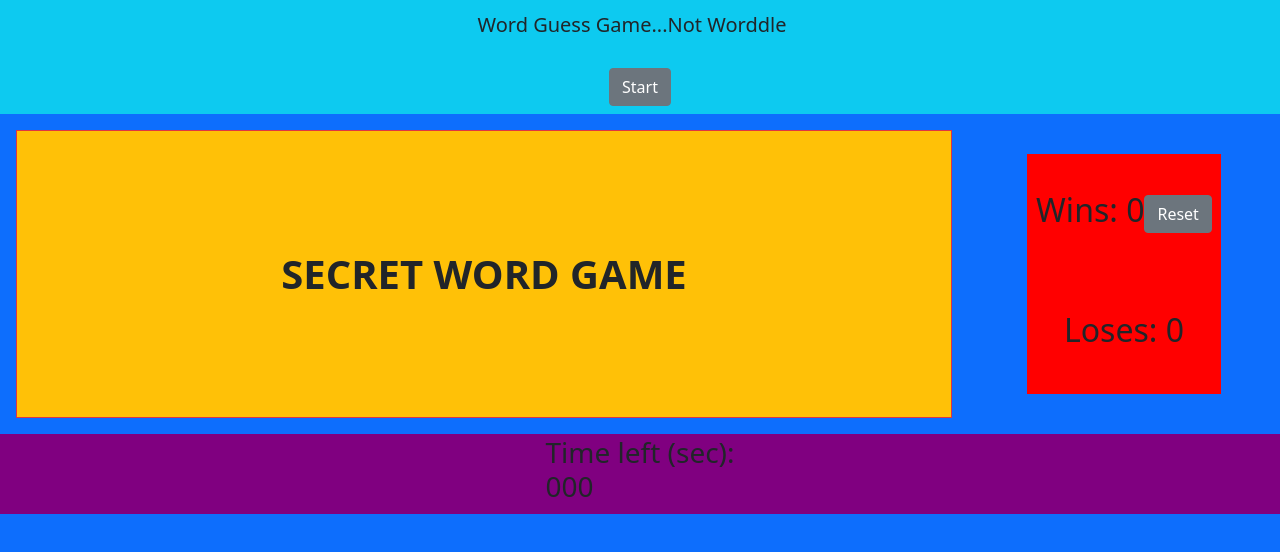
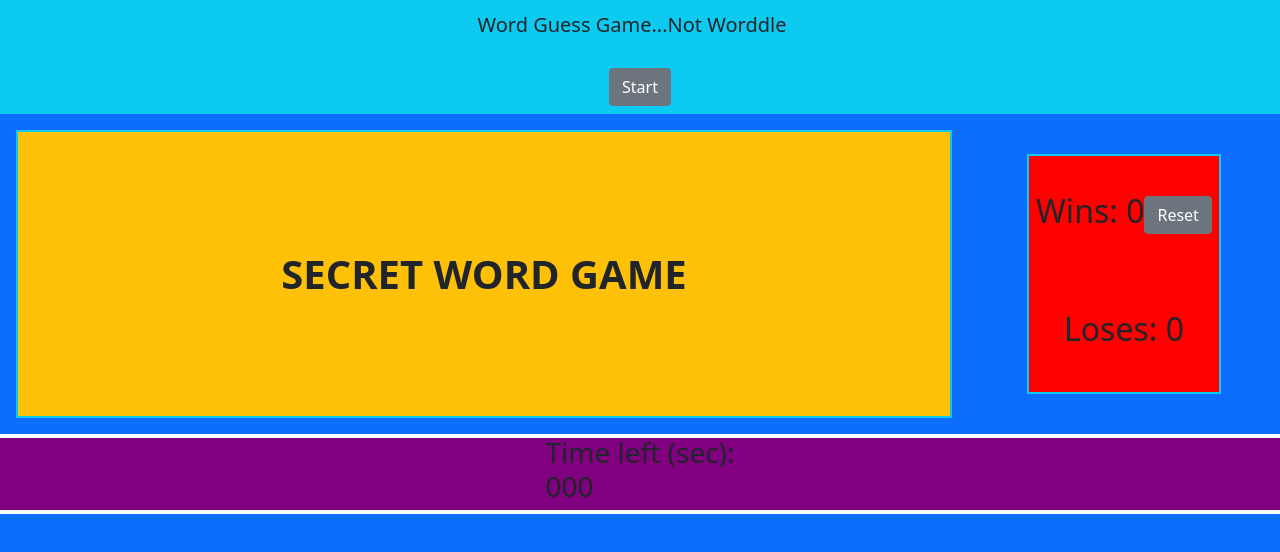
Before and after one commit to cwen13/word-guess, a plain HTML site: page index.html in a window 1280 px wide. Drawn offline with nearby package versions, Linux system fonts and the light colour scheme.

Commit message:
fine tuned some bootstrap

```diff
--- a/assets/js/script.js
+++ b/assets/js/script.js
@@ -67,7 +67,6 @@ function selectWord(wordList) {
 }
 
 function winGame() {
-
   winsEl.text(parseInt(winsEl.text()) + 1);
   gameOver();
   return 0;
@@ -93,6 +92,7 @@ function gameOver() {
   secretEl.text("SECRET WORD GAME");
   localStorage.setItem("guessGameWins", winsEl.text());
   localStorage.setItem("guessGameLoses", losesEl.text());
+  currentWord = [];
   return 0;
 }
 
--- a/index.html
+++ b/index.html
@@ -43,14 +43,14 @@
     </header>
 
     <main class="d-flex flex-row justify-content-center">
-      <section class="word-game d-flex flex-column align-items-center justify-content-center w-75 border border-danger bg-warning text-danger-subtle m-3">
+      <section class="word-game d-flex flex-column align-items-center justify-content-center w-75 border border-info bg-warning text-danger-subtle m-3 border-2">
 	<section id="secret-word" class="fs-1 fw-bold">
 	  SECRET WORD GAME
 	</section>
       </section>
 
       <section class="game-play d-flex flex-row flex-wrap justify-content-center align-items-center w-25">
-	  <section class="wins-loses d-flex flex-row flex-wrap justify-content-center align-items-center m-3">
+	  <section class="wins-loses d-flex flex-row flex-wrap justify-content-center align-items-center m-3 border border-info border-2">
 	    <section class="win">
 	      <h2> Wins: <div id="wins" class="d-inline">0</div></h2>
 	    </section>
@@ -60,8 +60,7 @@
 	      Reset
 	    </button>
 	  </section>
-
-	    <section class="lose">
+	  <section class="lose">
 	     <h2> Loses: <div id="loses"  class="d-inline">0</div></h2>
 	    </section>
 	  </section>
@@ -71,7 +70,7 @@
     </main>
     <footer class="bg-primary">
       <!-- put flavicon for gihub -->
-      <section class="timer d-flex flex-column justify-content-center align-items-center w-100">
+      <section class="timer d-flex flex-column justify-content-center align-items-center w-100 border-top border-bottom border-white border-4">
 	<h3> Time left (sec): <div id="time">000</div></h3>
       </section>
 
```
